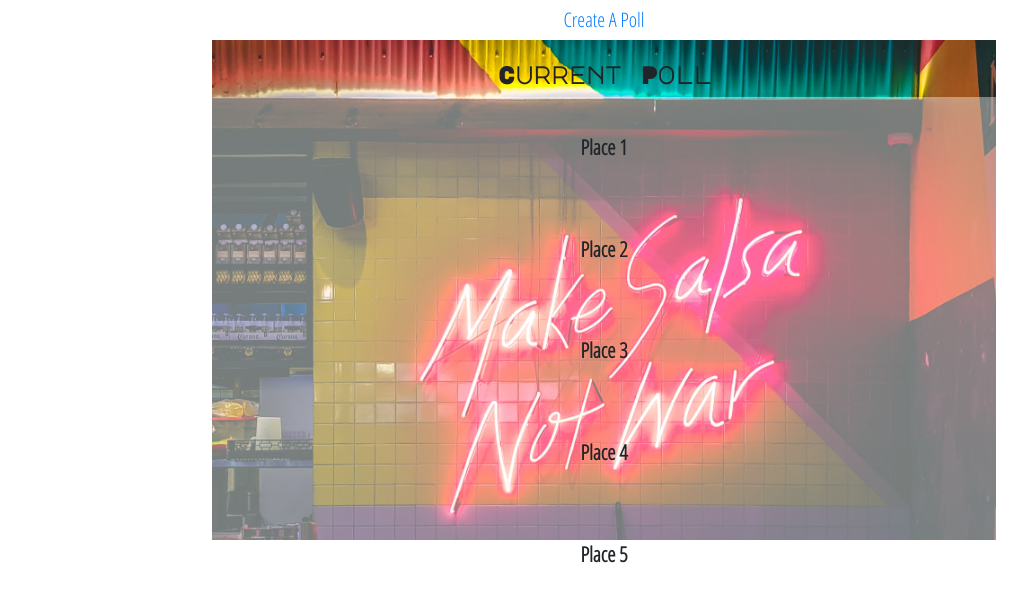
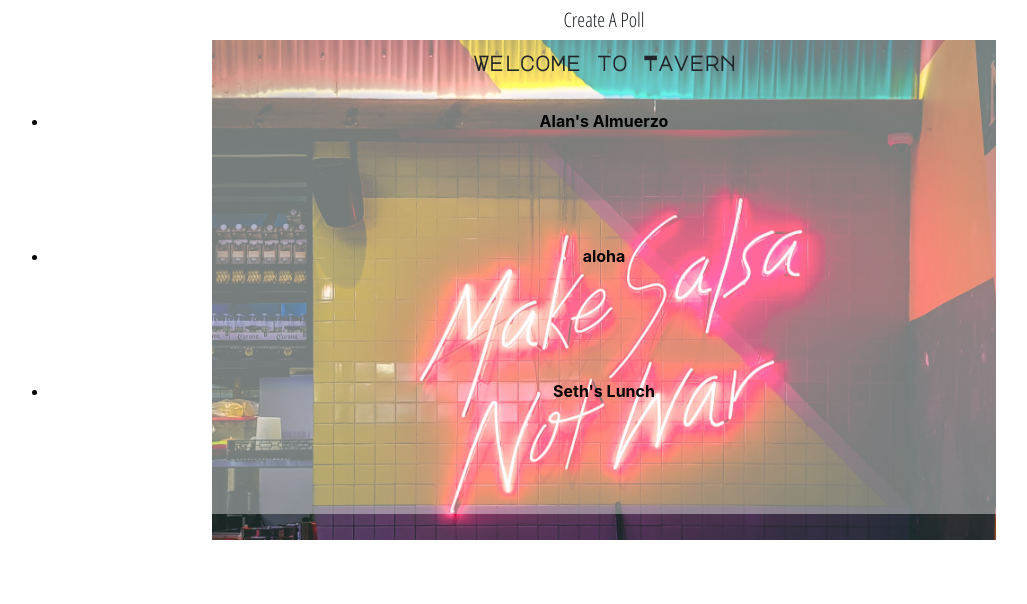
Before and after one commit to SethCWilliams/3.4-Tavern, a Django app: template tavern/templates/home.html in a window 1280 px wide. Shown: the part 90-694 px from the top of the page, without its empty margins (36-1063 px from the left). Run offline with Django 3.2, Linux system fonts and the light colour scheme; the template is opened without the code that fills it: values that come from a table or form of the project are taken from there, others are empty; data comes from the database, SQL or seed files in the repository; both versions use the stored data as it was after the commit; parts of the project's set-up code (start-up, migrations or seed data) failed here and were passed over; some libraries are stand-ins or nearby versions.

Commit message:
Everything works. I just need some layout mediation to make it cleaner

```diff
--- a/conf/urls.py
+++ b/conf/urls.py
@@ -14,12 +14,12 @@ Including another URLconf
     2. Add a URL to urlpatterns:  path('blog/', include('blog.urls'))
 """
 from django.contrib import admin
-from django.urls import path
-from tavern.views import Home
+from django.urls import path, include
 
-app_name = 'ta'
+
+app_name = 'tavern'
 
 urlpatterns = [
     path('admin/', admin.site.urls),
-    path('', Home.as_view())
+    path('', include('tavern.urls')),
 ]
--- a/tavern/static/styles.css
+++ b/tavern/static/styles.css
@@ -37,11 +37,32 @@ img {
 
 h6  {
     text-align: center;
-    padding-top: 3%;
+    padding-top: 1%;
     padding-bottom: 3%;
     margin: 0;
     background-color: rgba(255,255,255,.4);
-    font-family: 'Open Sans Condensed', sans-serif;
+    font-family: 'Major Mono Display', monospace;
     font-size: 1.3rem;
     font-weight: bold;
 }
+
+.center {
+    text-align: center;
+    color: white;
+}
+
+.link-adjust {
+    text-decoration: none;
+    padding-bottom: 10%;
+    background-color: rgba(255,255,255,.4);
+    color: black;
+    font-weight: bold;
+}
+
+a {
+    color: inherit;
+}
+
+.block {
+    display: inline-block;
+}
--- a/tavern/templates/base.html
+++ b/tavern/templates/base.html
@@ -12,10 +12,16 @@
 <header>
     <h1>Tavern</h1>
 </header>
+<div>
+    <h5><a href="/admin">Create A Poll</a></h5>
+</div>
+<div class="container">
+<div class="background">
 
 {% block content %}{% endblock %}
 
-
+</div>
+</div>
 <script type="text/javascript" src="{% static 'main.js' %}"></script>
 </body>
 </html>
--- a/tavern/templates/home.html
+++ b/tavern/templates/home.html
@@ -2,16 +2,16 @@
 
 
 {% block content %}
-    <h5><a href="google.com">Create A Poll</a></h5>
-
-    <div class="background">
-        <div>
-           <h4 class="poll">Current Poll</h4>
-            <h6>Place 1</h6>
-            <h6>Place 2</h6>
-            <h6>Place 3</h6>
-            <h6>Place 4</h6>
-            <h6>Place 5</h6>
-        </div>
-    </div>
+    <h6>Welcome to Tavern</h6>
+    {% if latest_lunches %}
+        <ul class="list-group">
+            {# Loop over the latest_contests list and get each contest #}
+            {% for lunch in latest_lunches %}
+                {# We can build a url with the name of our path using the url template tag #}
+                <li class="center link-adjust"><a href="{% url 'tavern:detail' lunch.id %}">{{ lunch.nickname }}</a></li>
+            {% endfor %}
+        </ul>
+    {% else %}
+        <p class="center">No lunch polls. Get some friends.</p>
+    {% endif %}
 {% endblock %}
--- /dev/null
+++ b/tavern/urls.py
@@ -0,0 +1,21 @@
+from django.urls import path
+
+from . import views
+
+app_name = 'tavern'
+
+urlpatterns = [
+    #this is going to be the path for my home page
+    path('', views.HomeView.as_view(), name='home'),
+
+    #this route has value capturing so it will grab the lunch poll id as the pk var
+    #example: localhost:8000/5/ <-- the # 5 is saved to a variable pk that we
+    #can use in the view.
+    path('<int:pk>/', views.LunchDetailView.as_view(), name='detail'),
+
+    #This route includes value capturing to grab the contest id as the pk var
+    path('<int:pk>/results/', views.LunchResultsView.as_view(), name='results'),
+
+    #so does this one
+    path('<int:pk>/vote/', views.LunchVoteView.as_view(), name='vote'),
+]
```
Also changed, not shown: tavern/admin.py (+7 -0 lines), tavern/templates/detail.html (+22 -9 lines), tavern/templates/results.html (+11 -9 lines), tavern/views.py (+23 -19 lines), db.sqlite3, 1 other file.
